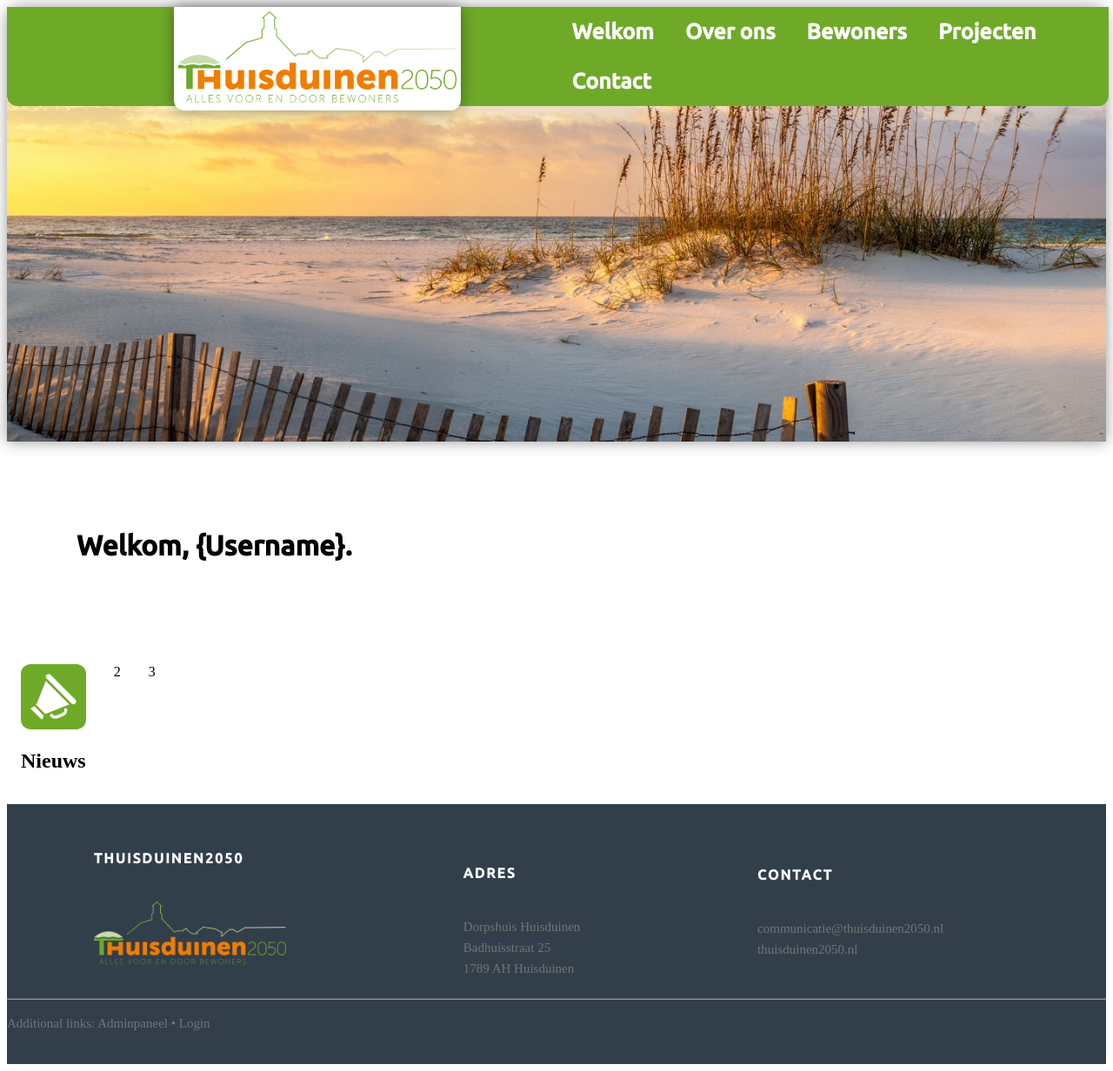
After one commit to AquosPC/ThuisduinenSessie, a PHP site: page /ThuisduinenSessie/Admin.php in a window 1280 px wide. The commit adds this page. Shown: the whole page at 87% size. Run offline with PHP 8.4, Linux system fonts and the light colour scheme.

Commit message:
added admin en loginpanel

```diff
--- /dev/null
+++ b/Admin.php
@@ -0,0 +1,26 @@
+<?php
+    Require "INC/PHP/Header.php";
+?>
+<head>
+    <link rel="stylesheet" href="https:localhost/ThuisduinenSessie/INC/CSS/Head.css">
+    <title>THuisduinen - Adminpaneel</title>
+</head>
+<body class="pageBG">
+    <div>
+    <div class="maincard">
+        <h1 class="bold">Welkom, {Username}.</h2>
+    </div>
+    <div class="Adminbuttonsdiv">
+    <div>
+        <img src="https:localhost/ThuisduinenSessie/Assets/Nieuwslogo.svg" alt="News">
+        <h2 class="">Nieuws</h2>
+    </div>
+    <div>
+    2
+    </div>
+    <div>
+        3
+    </div>
+</div>
+</body>
+<?php require("INC/PHP/footer.php") ?>
--- a/Contact.php
+++ b/Contact.php
@@ -2,7 +2,7 @@
     Require "INC/PHP/Header.php";
 ?>
 <head>
-    <link rel="stylesheet" href="https:localhost/ThuisduinenSessie/INC/CSS/Head.css">
+    <link rel="stylesheet" href="https://localhost/ThuisduinenSessie/INC/CSS/Head.css">
     <title>THuisduinen - Contact</title>
 </head>
 <body class="pageBG">
@@ -20,7 +20,7 @@
         </h3>
         <br>
         <br>
-        <form action="" method="post">
+        <form action="https://localhost/ThuisduinenSessie/INC/PHP/Mail.php" method="post">
             <input type="text" name="Name" id="Name" placeholder="Naam"><br><br>
             <input type="email" name="Mail" id="Mail"placeholder="E-mail"><br><br>
             <textarea name="Text" id="Text" cols="50" rows="10" placeholder="Bericht" ></textarea><br><br>
--- a/INC/CSS/Head.css
+++ b/INC/CSS/Head.css
@@ -214,3 +214,27 @@
 text-shadow: #000 0px 0px 2px,   #000 0px 0px 2px,   #000 0px 0px 2px,
 #000 0px 0px 2px,   #000 0px 0px 2px,   #000 0px 0px 2px;
 } */
+.logincard > form > input {
+  font-size: large;
+  font-family: 'Ubuntu', sans-serif;
+  border-radius: 12px;
+  border-width: 10px;
+  border-color: #6eaa27;
+  padding: 1em;
+  width: 20%;
+  border-style: solid;
+  margin: 1em;
+}
+.Adminbuttonsdiv {
+  display: flex;
+  flex-direction: row;
+  }
+.Adminbuttonsdiv > div > img {
+  max-height: 100%;
+  max-width: 100%;
+  }
+  .Adminbuttonsdiv > div {
+    margin: 1em;
+    min-width: 1fr;
+    min-height: 1fr;;
+  }
--- a/INC/PHP/Header.php
+++ b/INC/PHP/Header.php
@@ -3,6 +3,10 @@
 <head>
     <meta charset="UTF-8">
     <meta name="viewport" content="width=device-width, initial-scale=1.0">
+    <meta property="og:title" content="ThuisDuinen2050" />
+    <meta property="og:url" content="https://localhost/ThuisduinenSessie" />
+    <meta property="og:description" content="ThuisDuinen2050 desc">
+    <meta property="og:image" content="https://localhost/ThuisduinenSessie/Assets/thuisduinen2050-1000px.png">
     <link rel="stylesheet" href="https://localhost/ThuisduinenSessie/INC/CSS/Header.css">
     <link href="https://fonts.googleapis.com/css?family=Ubuntu:500&display=swap" rel="stylesheet">
     <script src="https://localhost/ThuisduinenSessie/INC/JS/Sticky.js"></script>
--- a/INC/PHP/footer.php
+++ b/INC/PHP/footer.php
@@ -36,5 +36,6 @@
           </div>
         </div>
         <hr>
+        <p>Additional links: <a class="links" href="http://localhost/ThuisduinenSessie/Admin.php">Adminpaneel</a> &bull; <a class="links" href="http://localhost/ThuisduinenSessie/Login.php">Login</a> </p>
       </div>
 </footer>
--- a/Projecten.php
+++ b/Projecten.php
@@ -15,7 +15,7 @@
     <div class="maincard projects">
         <div>
             <h2 class="textcenter">Logistiek en Infrastructuur</h2>
-            <img class="center" src="https:localhost/ThuisduinenSessie/Assets/transport-16.1280x0.jpg" alt="Logistiek en Infrastructuur">
+            <img class="center hover" src="https:localhost/ThuisduinenSessie/Assets/transport-16.1280x0.jpg" alt="Logistiek en Infrastructuur">
         </div>
         <div>
             <h2 class="textcenter">Energie en Duurzaamheid</h2>
```
Also changed, not shown: INC/PHP/Mail.php (added, +35 -0 lines), Login.php (added, +23 -0 lines), Assets/NewsLogo.png (added), Assets/Nieuwslogo.svg (added).
